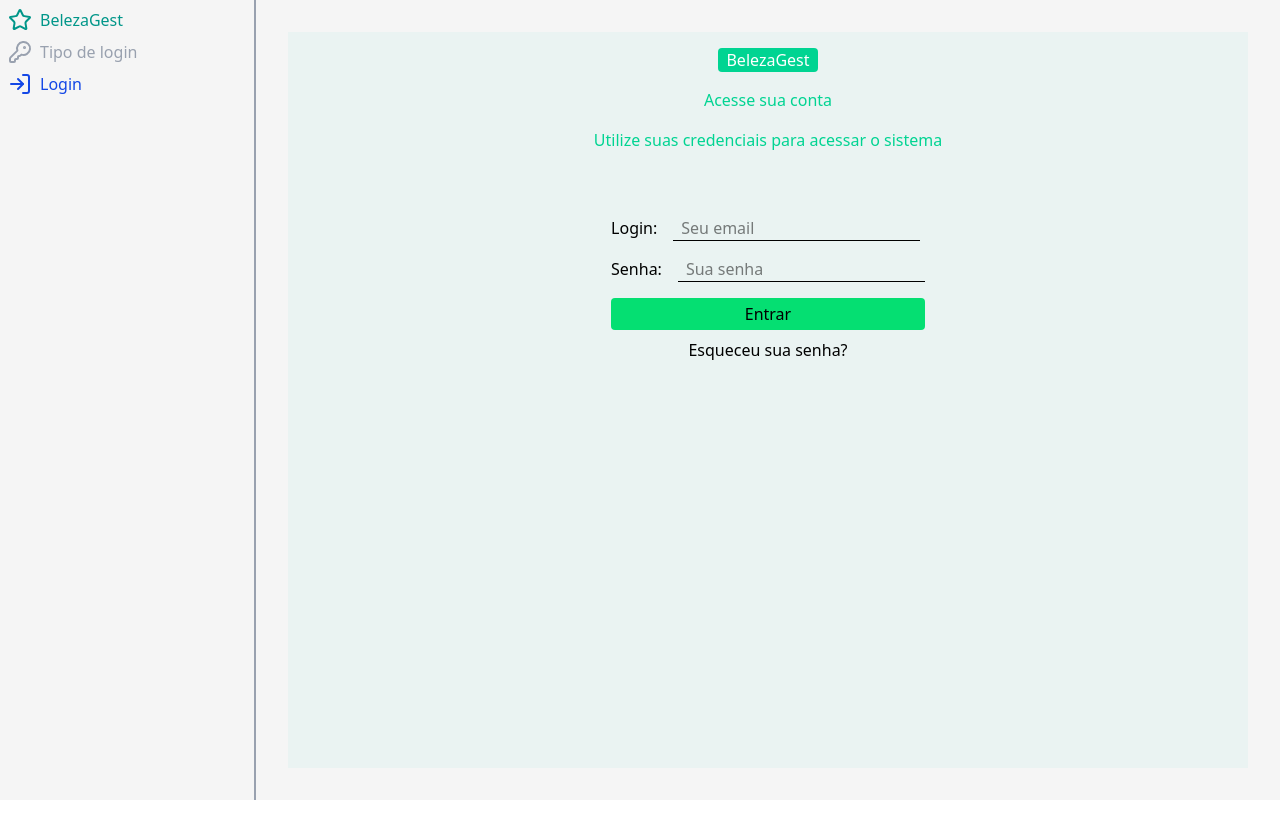
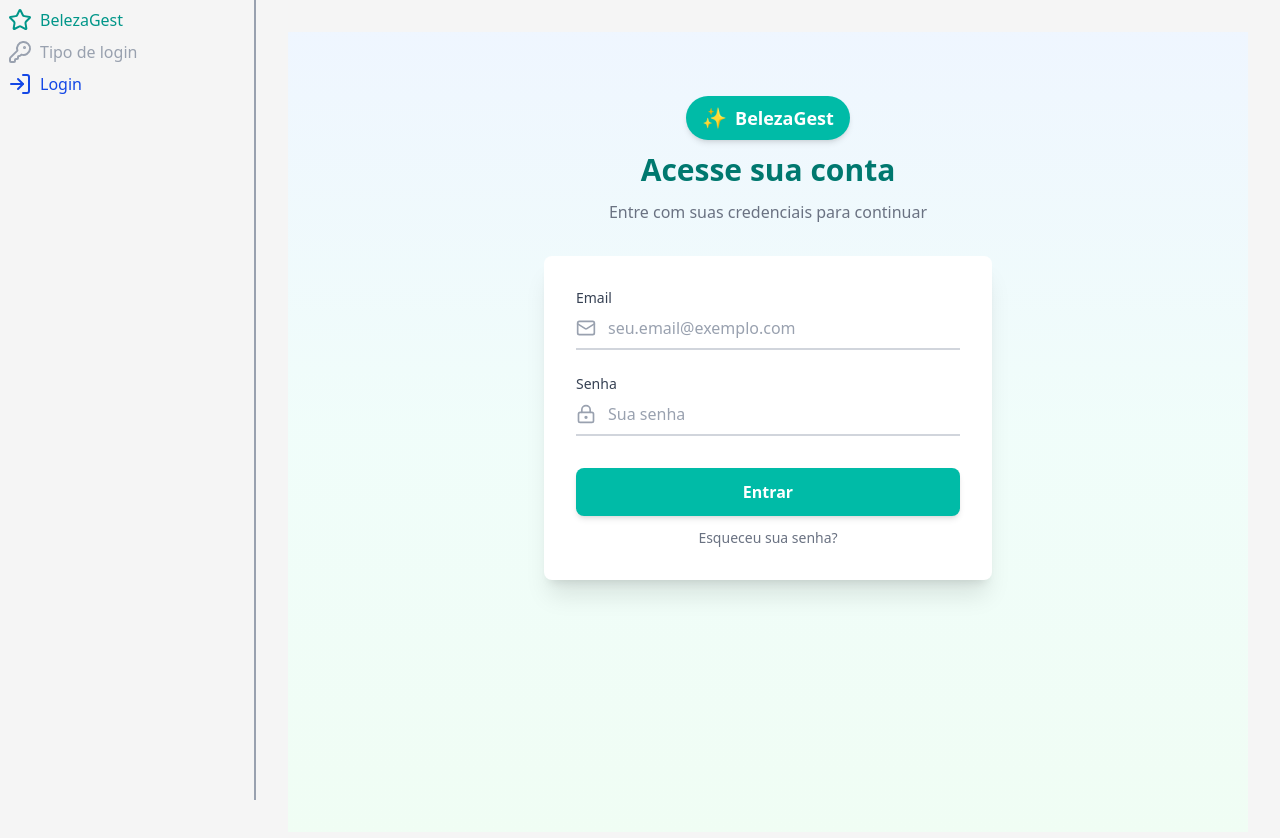
Before and after one commit to GuilhermeCasarim/estagio_unifil, a React (Vite) app in the folder front/: page /login in a window 1280 px wide. Shown: the top 838 px of the page. Before the commit the page ends 800 px from the top, so only its background shows below. Built offline with nearby package versions, Linux system fonts and the light colour scheme; no server answers.

Commit message:
fix login quase pronto

```diff
--- a/front/src/pages/Login.jsx
+++ b/front/src/pages/Login.jsx
@@ -3,6 +3,7 @@ import React from 'react'
 import { useState, useContext } from 'react'
 import { useNavigate } from 'react-router-dom'
 import { AuthContext } from '../helpers/AuthContext.js'
+import { Mail, LockKeyhole } from 'lucide-react';
 
 export const Login = () => {
 
@@ -32,30 +33,63 @@ export const Login = () => {
 
     }
     return (
-        <div className='flex flex-col items-center mx-auto h-full bg-[#EAF3F2] py-4'>
-            <div className="infoLogin mb-16 flex flex-col items-center space-y-4">
-                <h1 className='text-white bg-emerald-400 px-2 rounded'>BelezaGest</h1>
-                <h2 className='text-emerald-400 '>Acesse sua conta</h2>
-                <p className='text-emerald-400 '>Utilize suas credenciais para acessar o sistema</p>
+        <div className='flex flex-col items-center min-h-screen bg-gradient-to-b from-blue-50 via-teal-50 to-green-50 pt-16'>
+            <div className="infoLogin mb-8 flex flex-col items-center space-y-3">
+                <div className='flex items-center justify-center gap-2 bg-teal-500 text-white px-4 py-2 rounded-full shadow-md'>
+                    <span className='text-xl'>✨</span>
+                    <h1 className='font-bold text-lg'>BelezaGest</h1>
                 </div>
-            <form className='inputs space-y-4 flex flex-col justify-center' onSubmit={makeLogin} autoComplete='off'>
-                <div className="login space-x-4">
-                    <label htmlFor="login">Login:</label>
-                    <input type="text" name='login' id='login' placeholder='Seu email' autoComplete='off' onChange={(e) => setLogin(e.target.value)}
-                        className='outline-0 border-b px-2 border-b-black'
+                <h2 className='text-3xl font-bold text-teal-700'>Acesse sua conta</h2>
+                <p className='text-center text-gray-500 max-w-xs'>Entre com suas credenciais para continuar</p>
+            </div>
+
+            <div className='bg-white rounded-lg shadow-xl p-8 w-full max-w-md'>
+                <form className='inputs space-y-6 flex flex-col' onSubmit={makeLogin} autoComplete='off'>
+                    <div className="login flex flex-col space-y-2">
+                        <label htmlFor="login" className='text-gray-700 font-medium text-sm'>Email</label>
+                        <div className='flex items-center border-b-2 border-gray-300 focus-within:border-teal-500 transition-colors pb-2'>
+                            <Mail className='text-gray-400 mr-3 w-5 h-5' />
+                            <input
+                                type="text"
+                                name='login'
+                                id='login'
+                                placeholder='seu.email@exemplo.com'
+                                autoComplete='off'
+                                onChange={(e) => setLogin(e.target.value)}
+                                className='outline-0 flex-1 bg-transparent text-gray-800 placeholder-gray-400'
                             />
                         </div>
-                <div className="senha space-x-4">
-                    <label htmlFor="senha">Senha:</label>
-                    <input type="password" name='senha' id='senha' placeholder='Sua senha' autoComplete='new-password' onChange={(e) => setSenha(e.target.value)}
-                        className='outline-0 border-b px-2 border-b-black'
+                    </div>
+
+                    <div className="senha flex flex-col space-y-2">
+                        <label htmlFor="senha" className='text-gray-700 font-medium text-sm'>Senha</label>
+                        <div className='flex items-center border-b-2 border-gray-300 focus-within:border-teal-500 transition-colors pb-2'>
+                            <LockKeyhole className='text-gray-400 mr-3 w-5 h-5' />
+                            <input
+                                type="password"
+                                name='senha'
+                                id='senha'
+                                placeholder='Sua senha'
+                                autoComplete='new-password'
+                                onChange={(e) => setSenha(e.target.value)}
+                                className='outline-0 flex-1 bg-transparent text-gray-800 placeholder-gray-400'
                             />
                         </div>
-                <div className="button flex flex-col space-y-2">
-                    <button className='bg-green-400 px-2 py-1 rounded cursor-pointer'>Entrar</button>
-                    <p className='text-center'>Esqueceu sua senha?</p>
+                    </div>
+
+                    <div className="button flex flex-col space-y-3 pt-2">
+                        <button
+                            type='submit'
+                            className='bg-teal-500 hover:bg-teal-600 text-white font-bold py-3 px-4 rounded-lg cursor-pointer transition-colors shadow-md w-full'
+                        >
+                            Entrar
+                        </button>
+                        <a href="#" className='text-center text-gray-500 hover:text-teal-500 text-sm font-medium transition-colors'>
+                            Esqueceu sua senha?
+                        </a>
                     </div>
                 </form>
             </div>
+        </div>
     )
 }
```
Lines whose indentation alone changed are shown as unchanged.
